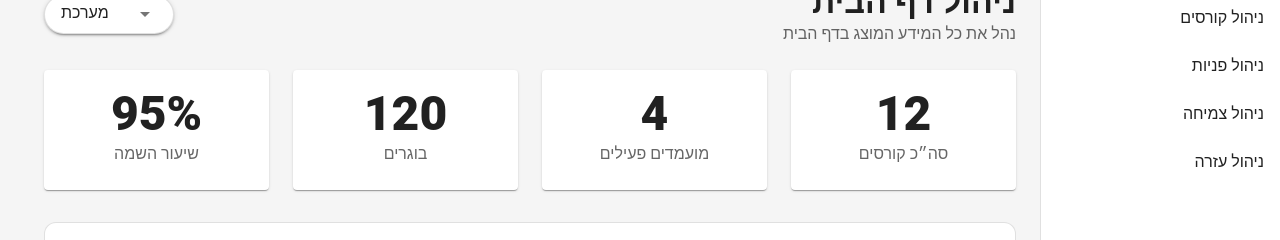
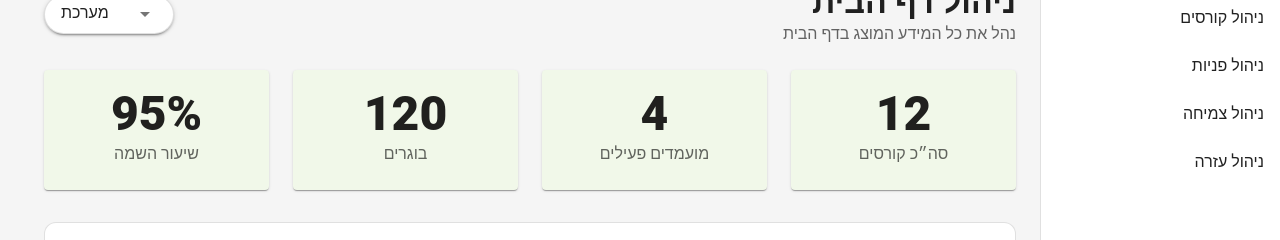
Before and after one commit to Yaara40/academic-department-website, a React (Vite) app: page / in a window 1280 px wide. Shown: the part 134-374 px from the top of the page. Built offline with nearby package versions, Linux system fonts and the light colour scheme; no server answers; the database is empty; some icons are missing.

Commit message:
fixed dark mode in user & gemini code review feedback about define cardGreen within the palette for both light and dark modes

```diff
--- a/src/features/home/components/RequirementsForm.tsx
+++ b/src/features/home/components/RequirementsForm.tsx
@@ -260,7 +260,7 @@ export default function RequirementsForm() {
           <Card
             key={req.id}
             sx={{
-              bgcolor: "secondary.light",
+              bgcolor: "primary.light",
               boxShadow: 0,
               transition: "all 0.2s",
               "&:hover": {
--- a/src/main.tsx
+++ b/src/main.tsx
@@ -10,13 +10,14 @@ import CssBaseline from "@mui/material/CssBaseline";
 import App from "./App.tsx";
 import "./index.css";
 
-// ✅ הגדרה מחוץ ל-createTheme
 declare module "@mui/material/styles" {
   interface Palette {
     hero: Palette["primary"];
+    cardGreen: Palette["primary"];
   }
   interface PaletteOptions {
     hero?: PaletteOptions["primary"];
+    cardGreen?: PaletteOptions["primary"];
   }
 }
 
@@ -36,10 +37,15 @@ let theme = createTheme({
           dark: "#689F38",
           contrastText: "#000",
         },
-        // ✅ הוספה חדשה - צבע כחול כהה ל-Hero Section
+        // ✅ צבע כחול כהה ל-Hero Section
         hero: {
-          main: "#1a2332", // כחול כהה
+          main: "#1a2332",
           contrastText: "#fff",
+        },
+        // ✅ צבע ירוק בהיר לכרטיסים
+        cardGreen: {
+          main: "#f1f8e9",
+          contrastText: "#333",
         },
         background: {
           default: "#f5f5f5",
@@ -61,10 +67,15 @@ let theme = createTheme({
           dark: "#7CB342",
           contrastText: "#000",
         },
-        // ✅ הוספה חדשה - צבע כהה יותר ב-dark mode
+        // ✅ צבע כהה יותר ב-dark mode
         hero: {
-          main: "#0d1117", // כחול כהה מאוד
+          main: "#0d1117",
           contrastText: "#fff",
+        },
+        // ✅ צבע ירוק כהה לכרטיסים ב-dark mode
+        cardGreen: {
+          main: "#2c3b2d",
+          contrastText: "#eee",
         },
         background: {
           default: "#121212",
--- a/src/pages/HelpManagement.tsx
+++ b/src/pages/HelpManagement.tsx
@@ -165,7 +165,7 @@ export default function AdminHelp() {
         id: "courses",
         title: "ניהול קורסים ותוכן אקדמי",
         description: "ניהול רשימת הקורסים המוצגת למועמדים",
-        colorName: "secondary.light",
+        colorName: "primary.light",
         icon: <MenuBookOutlinedIcon sx={{ fontSize: 34 }} />,
       },
       {
@@ -179,7 +179,7 @@ export default function AdminHelp() {
         id: "settings",
         title: "הגדרות אתר וניווט",
         description: "שליטה בחוויית המשתמש באתר הציבורי",
-        colorName: "secondary.light",
+        colorName: "primary.light",
         icon: <SettingsOutlinedIcon sx={{ fontSize: 34 }} />,
       },
     ],
--- a/src/pages/Home.tsx
+++ b/src/pages/Home.tsx
@@ -53,12 +53,11 @@ export default function Home() {
         <Box
           sx={{
             display: "flex",
-            justifyContent: "space-between", // זה מה שדוחף צדדים מנוגדים
+            justifyContent: "space-between",
             alignItems: "center",
             mb: 3,
           }}
         >
-          {/* צד ימין: הכותרת */}
           <Box>
             <Typography
               variant="h4"
@@ -72,7 +71,6 @@ export default function Home() {
             </Typography>
           </Box>
 
-          {/* צד שמאל: הכפתור החדש */}
           <ThemeToggle />
         </Box>
 
--- a/src/pages/UserHome.tsx
+++ b/src/pages/UserHome.tsx
@@ -21,6 +21,7 @@ import { getAllTestimonials } from "../firebase/testimonials";
 import type { Requirement } from "../models/Home";
 import type { Article } from "../models/Home";
 import type { Testimonial } from "../models/Home";
+import ThemeToggle from "../components/ThemeToggle";
 
 export default function UserHome() {
   const navigate = useNavigate();
@@ -72,6 +73,18 @@ export default function UserHome() {
       {/* פס טעינה */}
       {pageLoading && <LinearProgress color="primary" sx={{ mb: 2 }} />}
 
+      {/* כפתור Dark Mode - פינה שמאלית עליונה */}
+      <Box
+        sx={{
+          position: "absolute",
+          top: 110,
+          right: 40,
+          zIndex: 1000,
+        }}
+      >
+        <ThemeToggle />
+      </Box>
+
       {/* Hero Section */}
       <Box
         sx={{
@@ -122,7 +135,6 @@ export default function UserHome() {
             >
               תואר ראשון במדעי המחשב
             </Typography>
-
             {/* תת-כותרת */}
             <Typography
               variant="h6"
@@ -237,7 +249,7 @@ export default function UserHome() {
       </Container>
 
       {/* דרישות התואר */}
-      <Box sx={{ bgcolor: "grey.50", py: 8 }}>
+      <Box sx={{ py: 8 }}>
         <Container maxWidth="lg">
           <Typography
             variant="h3"
@@ -273,7 +285,7 @@ export default function UserHome() {
                 sx={{
                   textAlign: "center",
                   p: 3,
-                  bgcolor: "secondary.light",
+                  bgcolor: "background.paper",
                   height: "100%",
                   transition: "transform 0.2s",
                   "&:hover": { transform: "translateY(-8px)" },
```
